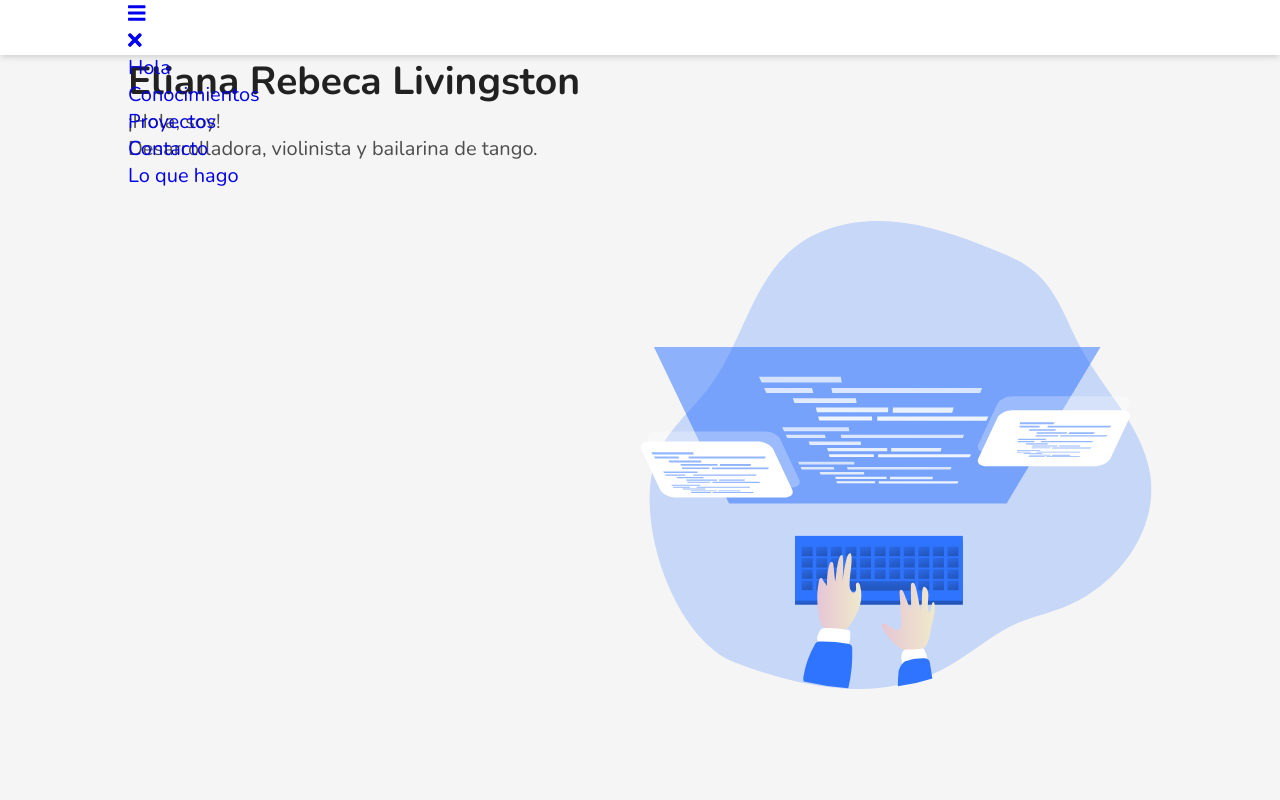
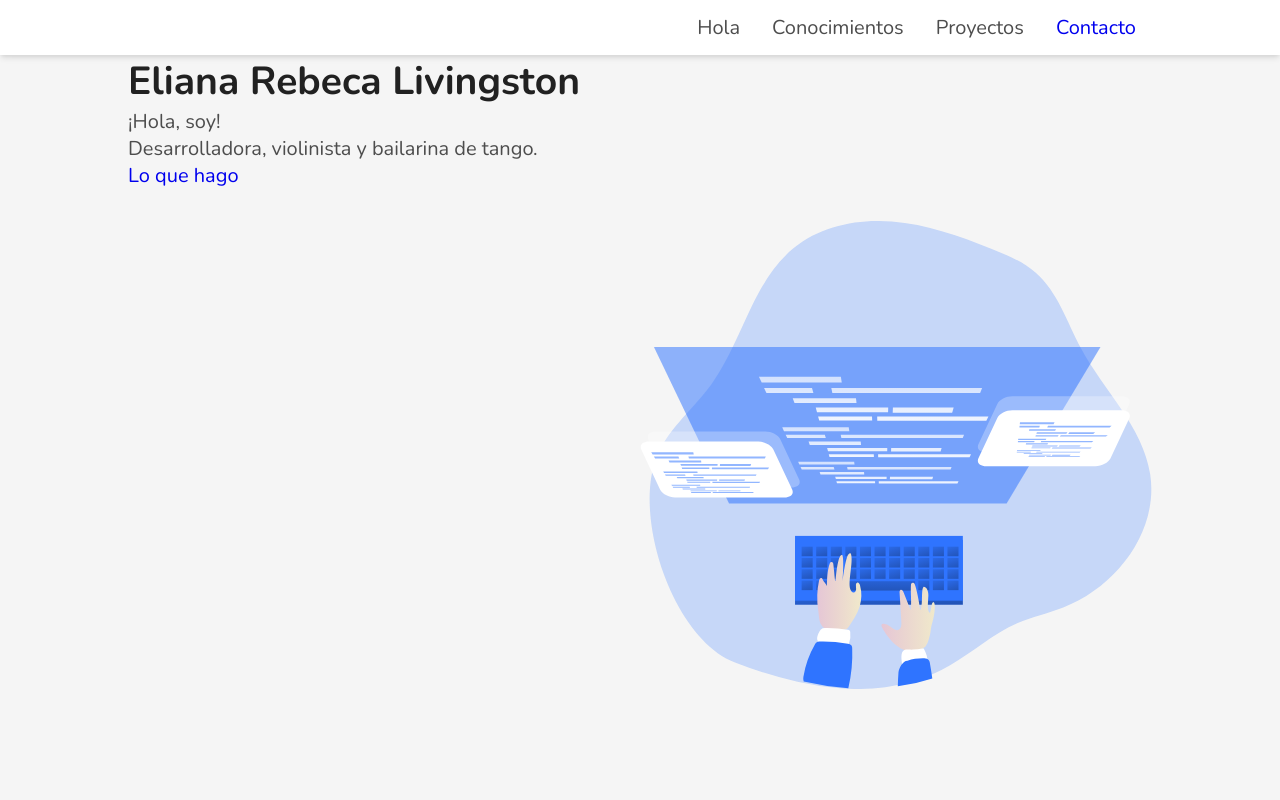
Before and after one commit to elianarlivingston/elianar.github.io, a plain HTML site: page index.html in a window 1280 px wide. Shown: the top 800 px of the page. Drawn offline with nearby package versions, Linux system fonts and the light colour scheme.

Commit message:
header and sidebar

```diff
--- /dev/null
+++ b/header.css
@@ -0,0 +1,64 @@
+.header{
+    display: flex;
+    align-items: center;
+    z-index: 2;
+}
+.button-open{
+    justify-self: flex-start;
+}
+.sidebar{
+    width: var(--sidebar);
+    position: fixed;
+    top: 0;
+    bottom: 0;
+    left: -100%;
+    background-color: var(--bg-base);
+    transition: all 300ms var(--transition-2);
+}
+
+.sidebar:target {
+    left: 0;
+    transition: all 300ms var(--transition-2);
+}
+
+.button-close{
+    display: block;
+    text-align: end;
+}
+
+/* .sidebar__list{
+} */
+
+.sidebar__item,
+.button-close {
+    padding: var(--space-3) var(--space-4);
+}
+
+.sidebar__link{
+    color: var(--text-base);
+}
+
+
+@media screen and (min-width: 800px) {
+    .button-open,
+    .button-close {
+        display: none;
+    }
+    .sidebar__item .button {
+        display: inline-block;
+    }
+    .sidebar {
+        position: static;
+        left: 0;
+        width: 100%;
+        height: 100%;
+        background-color: var(--transparent);
+    }
+    .sidebar__list {
+        display: inline-flex;
+        align-items: center;
+        justify-content: flex-end;
+        width: 100%;
+        height: 100%;
+    }
+}
--- a/index.html
+++ b/index.html
@@ -12,6 +12,8 @@
     <link rel="stylesheet" href="./layout.css">
     <!-- general styles -->
     <link rel="stylesheet" href="./layout.css">
+    <!-- header and sidebar -->
+    <link rel="stylesheet" href="./header.css">
     <!-- CDN Google Font Dosis -->
     <link href="https://fonts.googleapis.com/css2?family=Nunito:wght@400;600;700&display=swap" rel="stylesheet">
     <!-- CDN FONTAWESOME SVG -->
```
